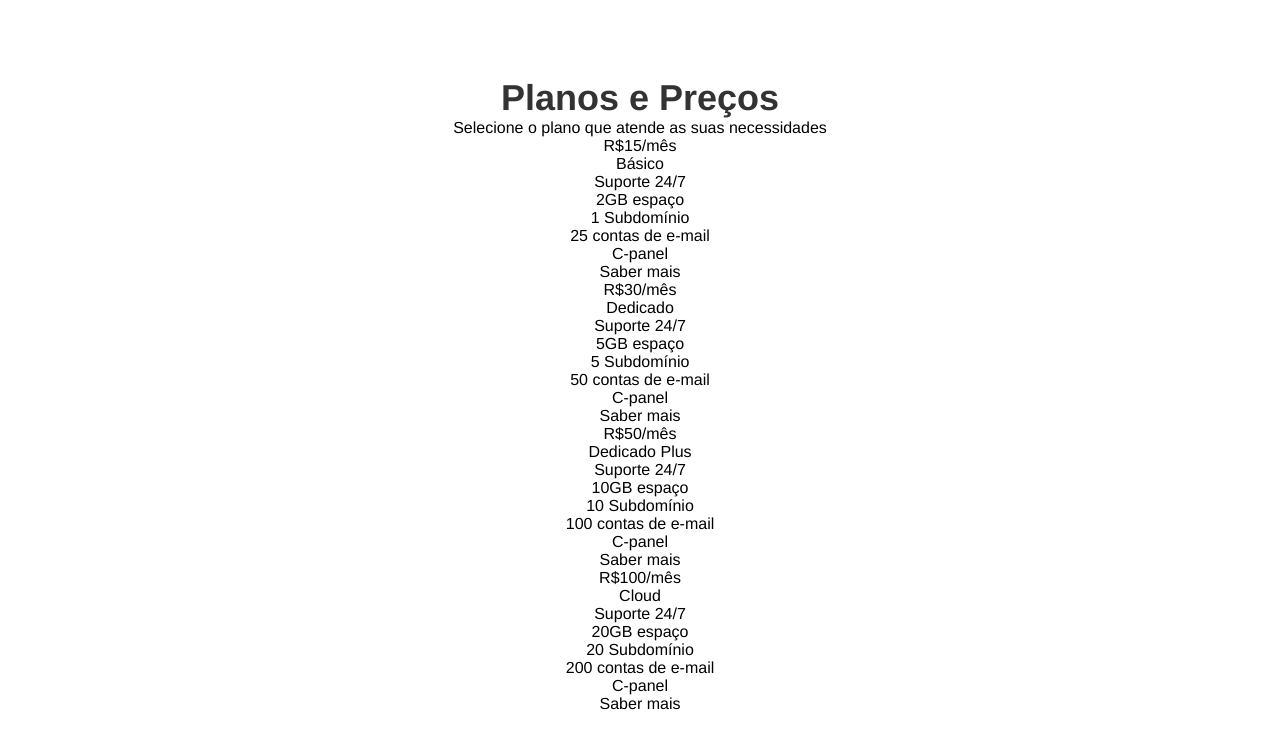
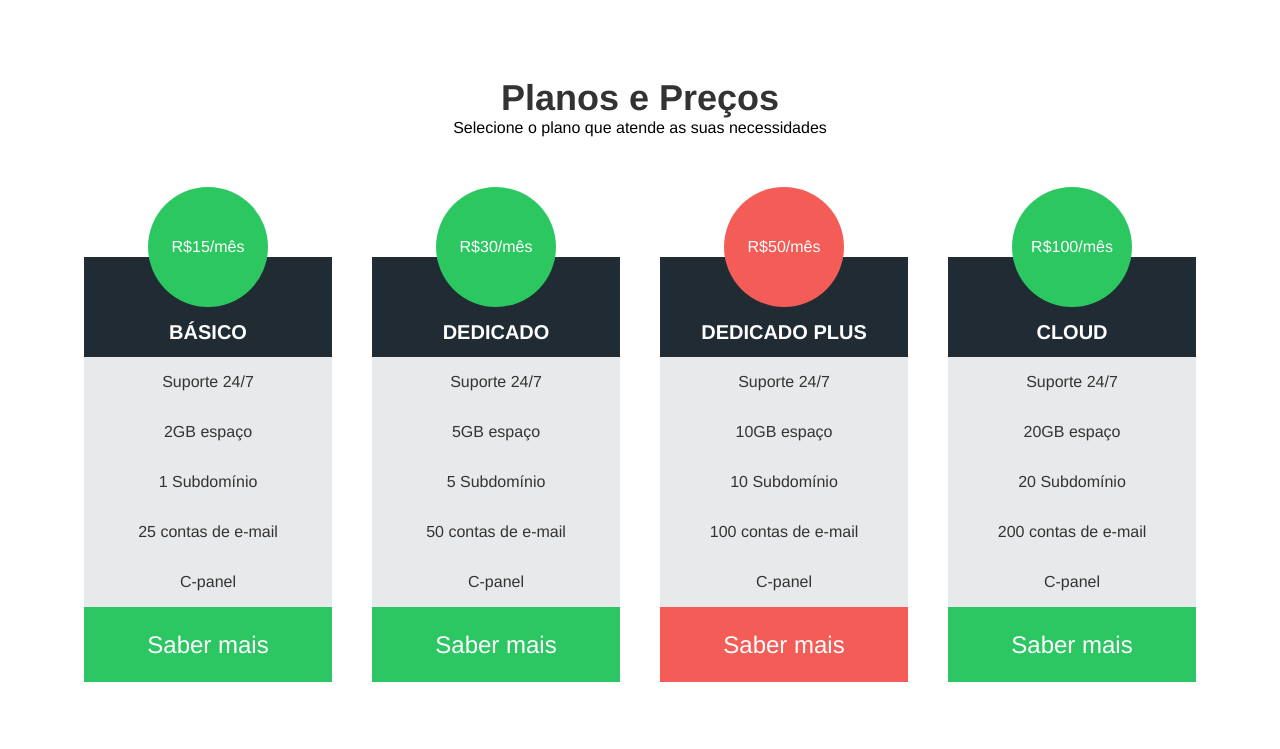
Before and after one commit to plpedreira/hdc-host, a plain HTML site: page index.html in a window 1280 px wide. Shown: the part 819-1568 px from the top of the page. Drawn offline with Linux system fonts and the light colour scheme.

Commit message:
CSS of prices and plans

```diff
--- a/css/style.css
+++ b/css/style.css
@@ -145,7 +145,62 @@ nav {
     font-size: 20px;
 }
 
-.plan-container{
+.plans-container{
     display: flex;
     justify-content: space-between;
+    width: 90%;
+    margin: 50px auto 0;
 }
+
+.plan{
+    flex: 1;
+    max-width: 275px;
+    margin: 0 20px;
+}
+
+.plan ul{
+    padding: 0;
+}
+
+.plan li{
+    list-style: none;
+    height: 50px;
+    line-height: 50px;
+    background-color: #e8e9ea;
+    color: #333;
+}
+
+.plan .price{
+    width: 120px;
+    height: 120px;
+    border-radius: 50%;
+    background-color: #2dc762;
+    color: #FFF;
+    text-align: center;
+    line-height: 120px;
+    margin: 0 auto -50px;
+    font-style: 18px;
+    position: relative;
+}
+
+.plan .plan-name{
+    text-transform: uppercase;
+    font-size: 20px;
+    font-weight: bold;
+    color: #fff;
+    background-color: #202b34;
+    padding: 50px 0;
+}
+
+.plan .plan-btn{
+    background-color: #2cc762;
+    color: #FFF;
+    font-size: 24px;
+    height: 75px;
+    line-height: 75px;
+    cursor: pointer;
+}
+
+.plan .recomanded{
+    background-color: #f45c57;
+}
```
